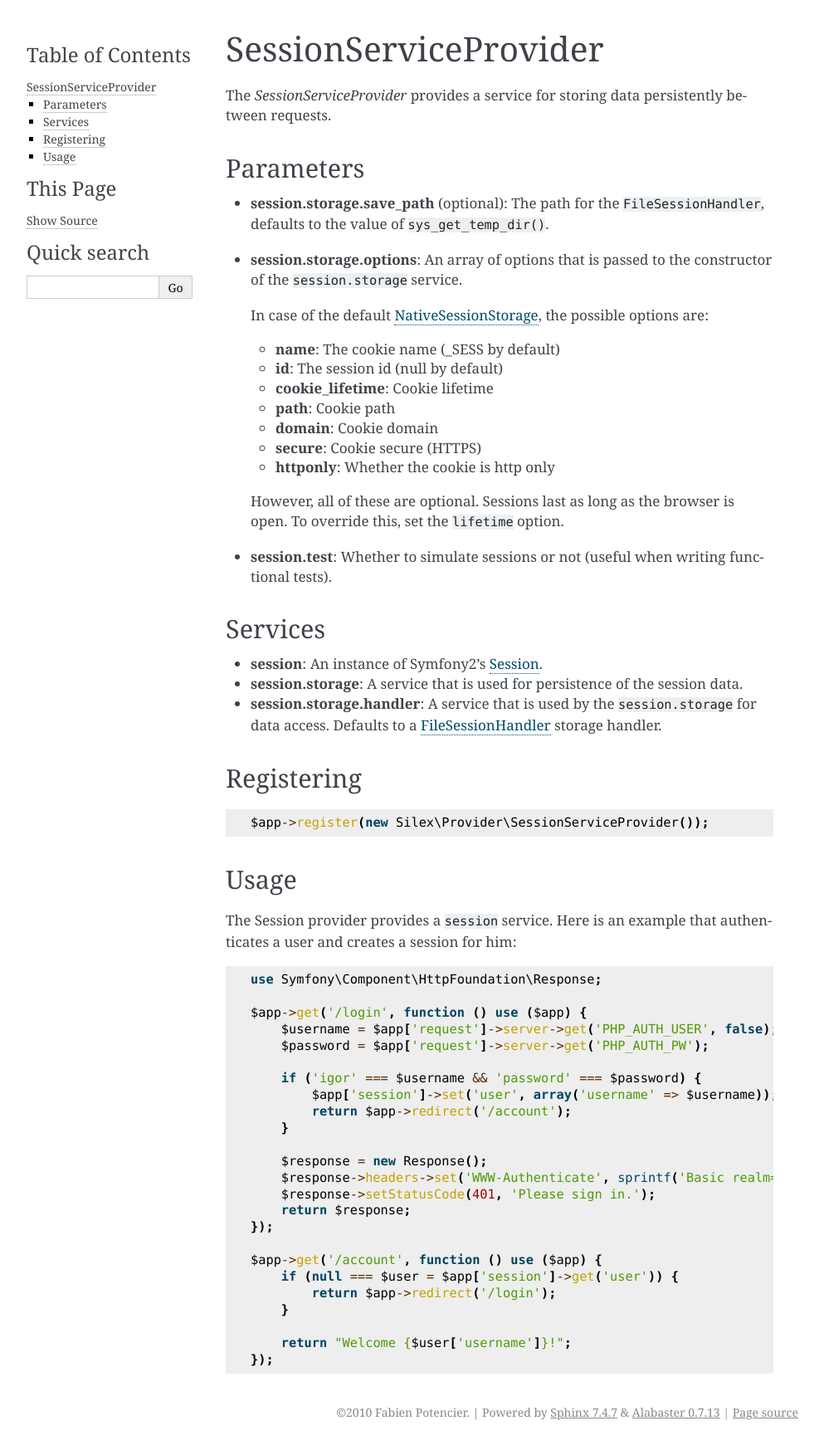
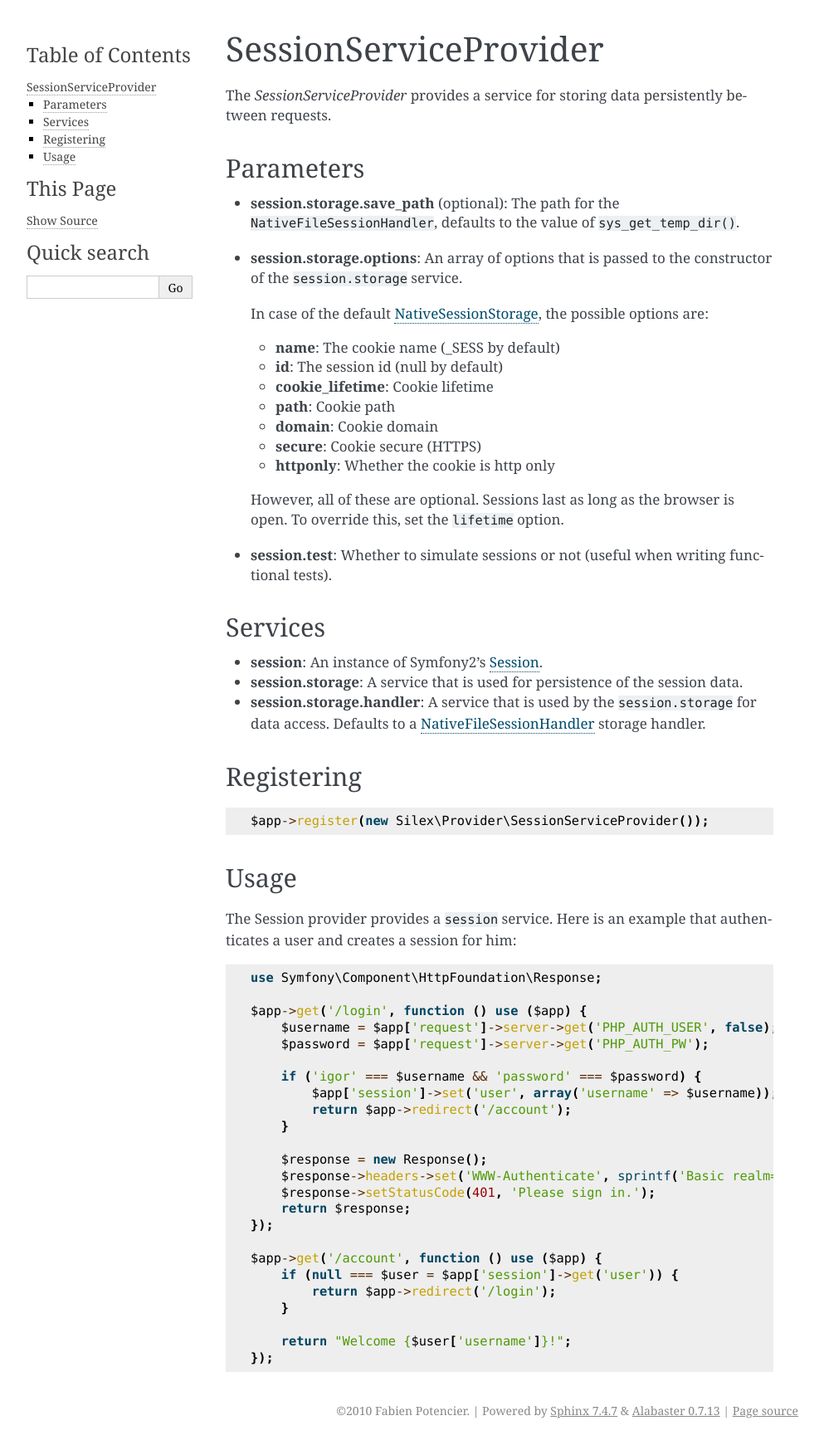
Before and after one commit to silexphp/Silex, a Sphinx documentation site: the page built from doc/providers/session.rst, in a window 1280 px wide. Shown: the whole page at 83% size, without its empty margins (148-1141 px from the left). Built offline with Sphinx 7.4.7, drawn with Linux system fonts in a browser that asks for light colours; pages that are not in the unit, such as notebooks, are missing from menus.

Commit message:
Update { => Native}FileSessionHandler in session doc

```diff
--- a/doc/providers/session.rst
+++ b/doc/providers/session.rst
@@ -8,7 +8,7 @@ Parameters
 ----------
 
 * **session.storage.save_path** (optional): The path for the
-  ``FileSessionHandler``, defaults to the value of
+  ``NativeFileSessionHandler``, defaults to the value of
   ``sys_get_temp_dir()``.
 
 * **session.storage.options**: An array of options that is passed to the
@@ -42,8 +42,8 @@ Services
   data.
 
 * **session.storage.handler**: A service that is used by the
-  ``session.storage`` for data access. Defaults to a `FileSessionHandler
-  <http://api.symfony.com/master/Symfony/Component/HttpFoundation/Session/Storage/Handler/FileSessionHandler.html>`_
+  ``session.storage`` for data access. Defaults to a `NativeFileSessionHandler
+  <http://api.symfony.com/master/Symfony/Component/HttpFoundation/Session/Storage/Handler/NativeFileSessionHandler.html>`_
   storage handler.
 
 Registering
```
